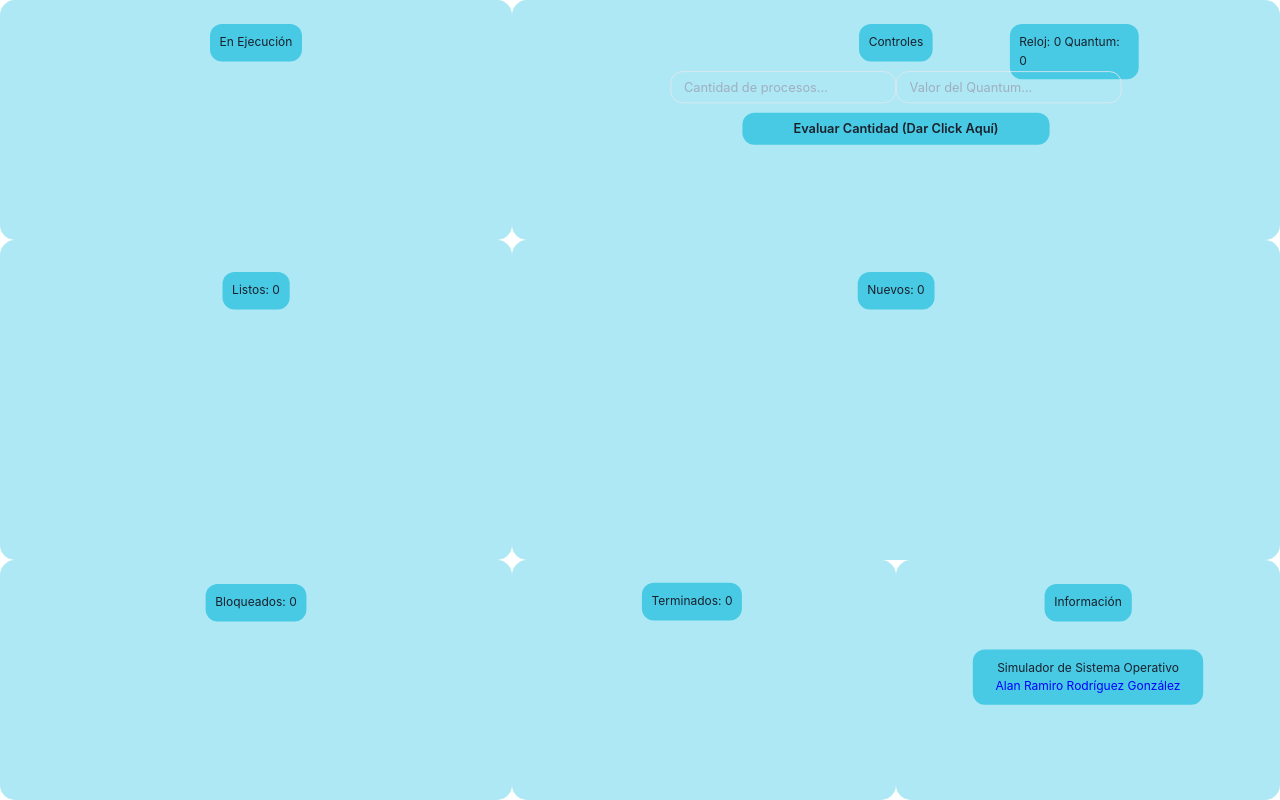
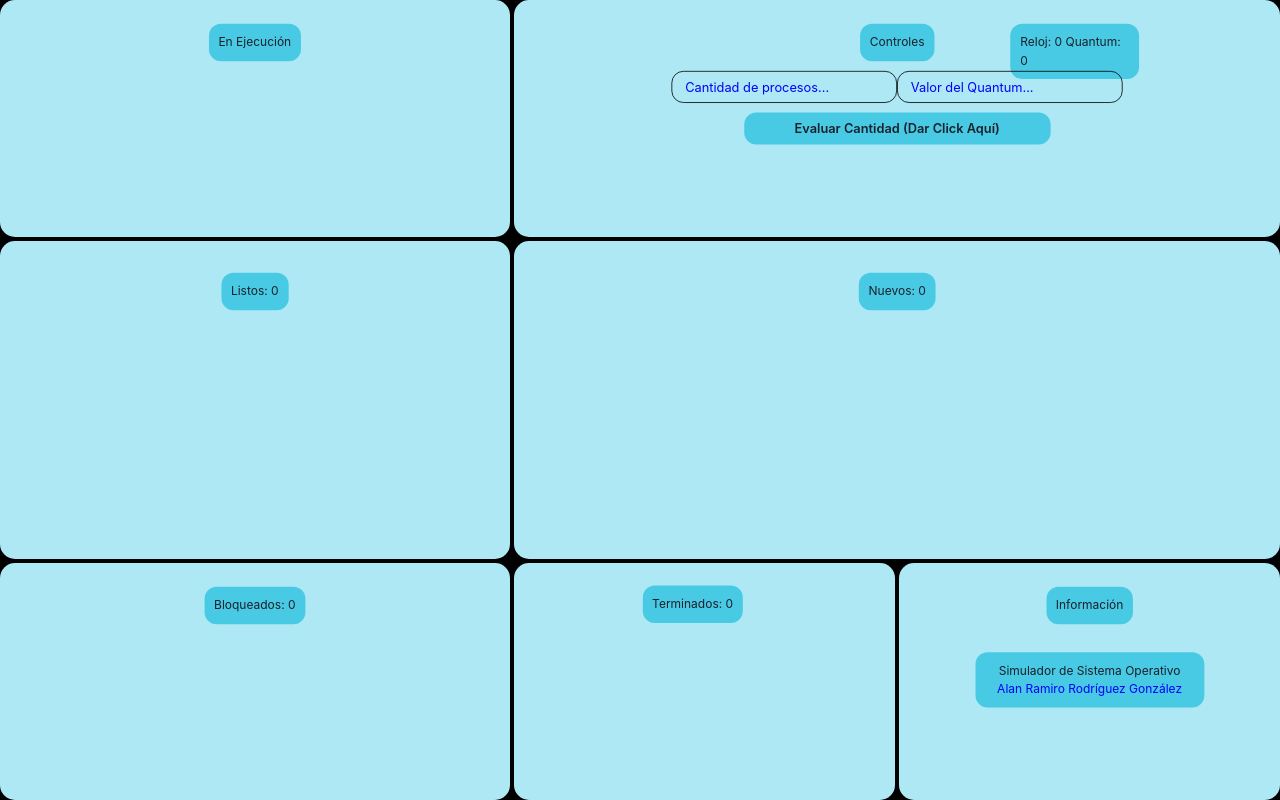
Before and after one commit to Alan-Rodz/SemSOTarea10, a Next.js app: page / in a window 1280 px wide. Built offline with nearby package versions, Linux system fonts and the light colour scheme.

Commit message:
latest visual changes

```diff
--- a/component/Boton.tsx
+++ b/component/Boton.tsx
@@ -18,6 +18,7 @@ export const Boton: React.FC<BotonProps> = ({ contenido, width, callback }) => {
             mt={3}
             bg={GLOBAL_SECONDARY_COLOR}
             onClick={callback}
+            _hover={{backgroundColor:'#31C4C4'}}
         >
             {contenido}
         </Button>
--- a/component/seccion/SeccionControles.tsx
+++ b/component/seccion/SeccionControles.tsx
@@ -50,20 +50,24 @@ export const SeccionControles: React.FC<SeccionControlesProps> =
               <Input
                 mt={59}
                 placeholder={'Cantidad de procesos...'}
+                _placeholder={ {color:'blue'} }
                 width={'50%|'}
                 value={valorInputCantidadProcesos}
                 onChange={handleChangeValorInputCantidadProcesos}
                 borderRadius={GLOBAL_BORDER_RADIUS}
+                borderColor={'black'}
                 color={'black'}
               />
               <Input
                 mt={59}
                 placeholder={'Valor del Quantum...'}
+                _placeholder={ {color:'blue'} }
                 width={'50%|'}
                 value={valorInputQuantum}
                 onChange={handleChangeValorInputQuantum}
                 borderRadius={GLOBAL_BORDER_RADIUS}
                 color={'black'}
+                borderColor={'black'}
               />
             </>
           }
--- a/pages/index.tsx
+++ b/pages/index.tsx
@@ -112,7 +112,7 @@ const Home: NextPage = () => {
 
 
   return (
-    <Grid h='100vh' templateRows='repeat(10, 1fr)' templateColumns='repeat(10, 1fr)'>
+    <Grid h='100vh' templateRows='repeat(10, 1fr)' templateColumns='repeat(10, 1fr)' gap={1} backgroundColor={'black'} >
       {/* === Modal Tabla Procesos =============================================================================================================== */}
       <ModalProcesos isOpen={isOpen} onClose={onClose} isPausa={isPausa} isTerminado={isTerminado} setIsPausa={setIsPausa} sistemaOperativoActual={sistemaOperativoMostrado} />
 
```
Also changed, not shown: 1 other file (tests, documents, lock files or other folders).
